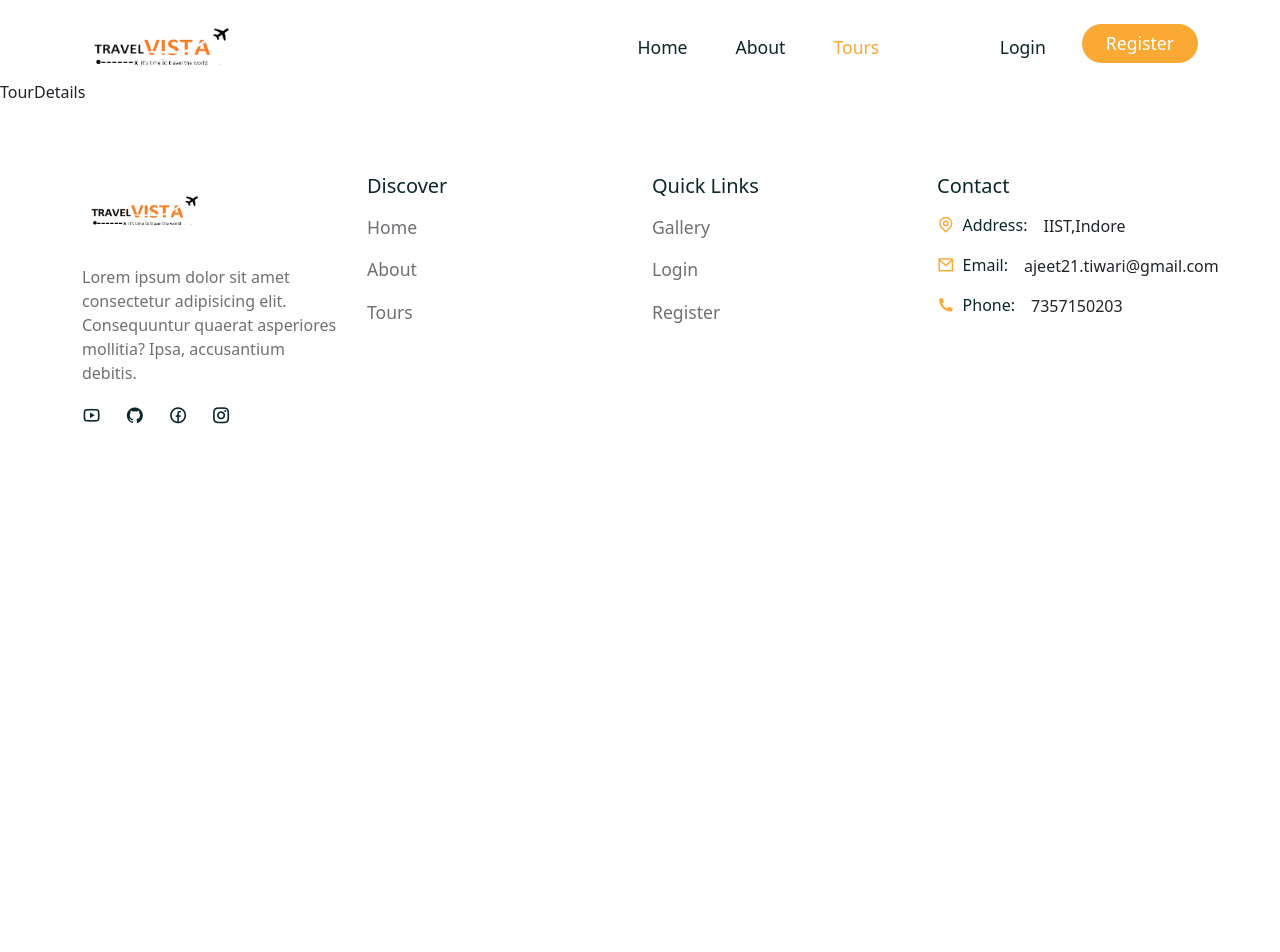
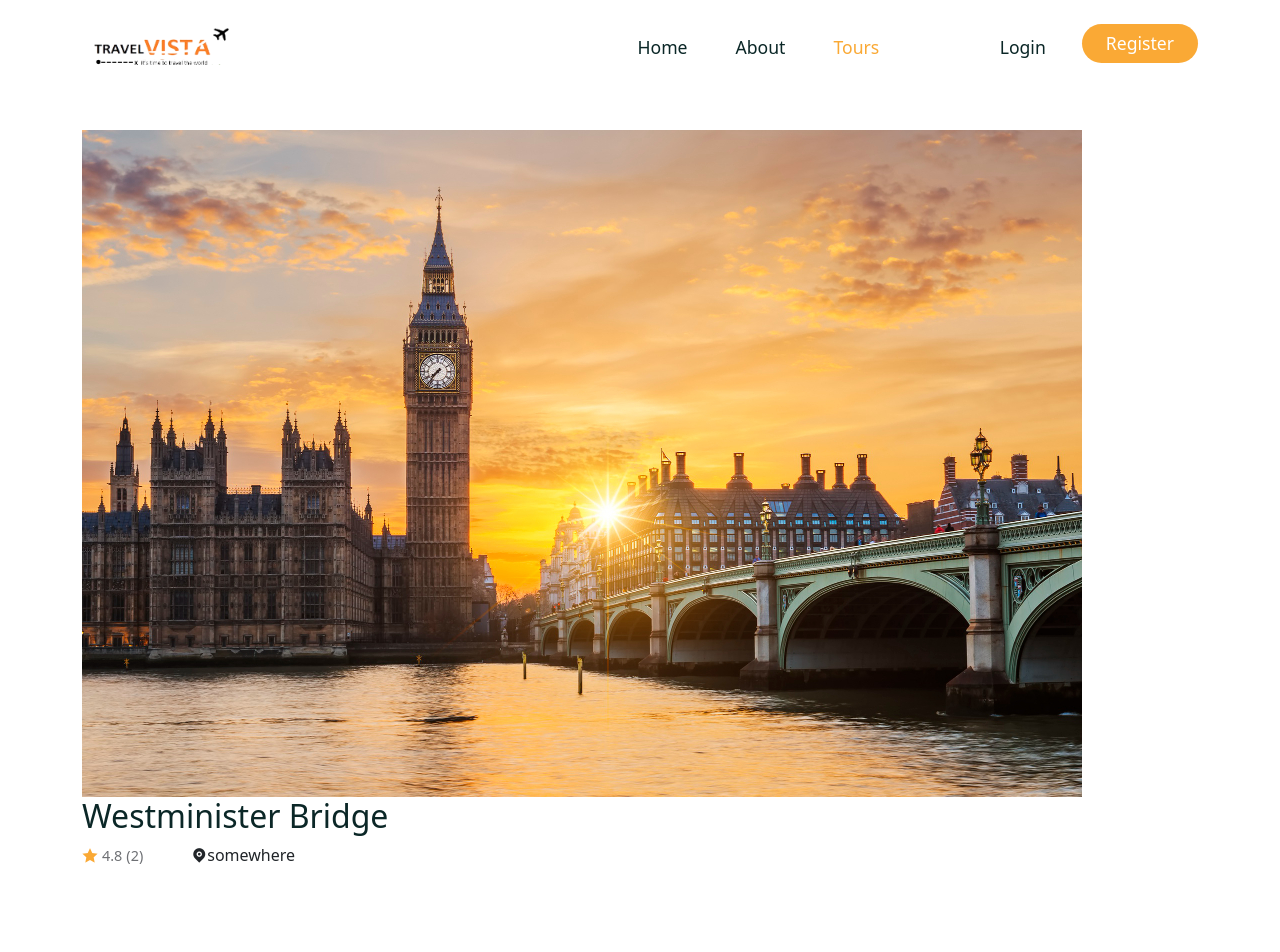
Before and after one commit to Ajeettiwarii/Travelvista, a React (Create React App) app in the folder frontend/: page /tours/01 in a window 1280 px wide. Shown: the top 952 px of the page. Before the commit the page ends 800 px from the top, so only its background shows below. Built offline with nearby package versions, Linux system fonts and the light colour scheme; a web font is replaced by a local one.

Commit message:
tour_section

```diff
--- a/frontend/src/Pages/TourDetails.jsx
+++ b/frontend/src/Pages/TourDetails.jsx
@@ -1,9 +1,60 @@
-import React from 'react';
+import React from "react";
+import "../styles/tour-deatils.css";
+import { Container, Row, Col, Form, ListGroup } from "reactstrap";
+import { useParams } from "react-router-dom";
+import tourData from "../assets/data/tours";
+import calculateAvgRating from "../utils/avgRating";
+const TourDetails = () => {
+  const { id } = useParams();
+  const tour = tourData.find((tour) => tour.id === id);
+  const {
+    photo,
+    title,
+    desc,
+    price,
+    address,
+    reviews,
+    city,
+    distance,
+    maxGroupSize,
+  } = tour;
+  const { totalRating, avgRating } = calculateAvgRating(reviews);
+  return (
+    <>
+      <section>
+        <Container>
+          <Row>
+            <Col lg="8">
+              <div className="tour__content">
+                <img src={photo} alt="" />
+                <div className="tour__info">
+                  <h2>{title}</h2>
+                  <div className="d-flex align-items-center gap-5">
+                    <span className="tour__rating d-flex align-items-center gap-1">
+                      <i
+                        class="ri-star-fill"
+                        style={{ color: "var(--secondary-color)" }}
+                      ></i>
+                      {calculateAvgRating === 0 ? null : avgRating}
+                      {totalRating === 0 ? (
+                        "Not rated"
+                      ) : (
+                        <span>({reviews?.length})</span>
+                      )}
+                    </span>
+                      <span>
+                        <i class="ri-map-pin-fill"></i>{address}
+                      </span>
 
-const TourDetails = () => {
-  return (
-    <div>TourDetails</div>
+                  </div>
+                </div>
+              </div>
+            </Col>
+          </Row>
+        </Container>
+      </section>
+    </>
   );
-}
+};
 
 export default TourDetails;
--- a/frontend/src/assets/data/tours.js
+++ b/frontend/src/assets/data/tours.js
@@ -12,6 +12,7 @@ const tours = [
     title: "Westminister Bridge",
     city: "London",
     distance: 300,
+    address:"somewhere",
     price: 99,
     maxGroupSize: 10,
     desc: "this is the description",
@@ -34,6 +35,7 @@ const tours = [
     title: "Bali, Indonesia",
     city: "Indonesia",
     distance: 400,
+    address:"somewhere",
     price: 99,
     maxGroupSize: 8,
     desc: "this is the description",
@@ -52,6 +54,7 @@ const tours = [
     title: "Snowy Mountains, Thailand",
     city: "Thailand",
     distance: 500,
+    address:"somewhere",
     price: 99,
     maxGroupSize: 8,
     desc: "this is the description",
@@ -70,6 +73,7 @@ const tours = [
     title: "Beautiful Sunrise, Thailand",
     city: "Thailand",
     distance: 500,
+    address:"somewhere",
     price: 99,
     maxGroupSize: 8,
     desc: "this is the description",
@@ -88,6 +92,7 @@ const tours = [
     title: "Nusa Pendia Bali, Indonesia",
     city: "Indonesia",
     distance: 500,
+    address:"somewhere",
     price: 99,
     maxGroupSize: 8,
     desc: "this is the description",
@@ -106,6 +111,7 @@ const tours = [
     title: "Cherry Blossoms Spring",
     city: "Japan",
     distance: 500,
+    address:"somewhere",
     price: 99,
     maxGroupSize: 8,
     desc: "this is the description",
@@ -124,6 +130,7 @@ const tours = [
     title: "Holmen Lofoten",
     city: "France",
     distance: 500,
+    address:"somewhere",
     price: 99,
     maxGroupSize: 8,
     desc: "this is the description",
@@ -142,6 +149,7 @@ const tours = [
     title: "Snowy Mountains, Thailand",
     city: "Thailand",
     distance: 500,
+    address:"somewhere",
     price: 99,
     maxGroupSize: 8,
     desc: "this is the description",
```
Also changed, not shown: frontend/src/styles/tour-deatils.css (added).
